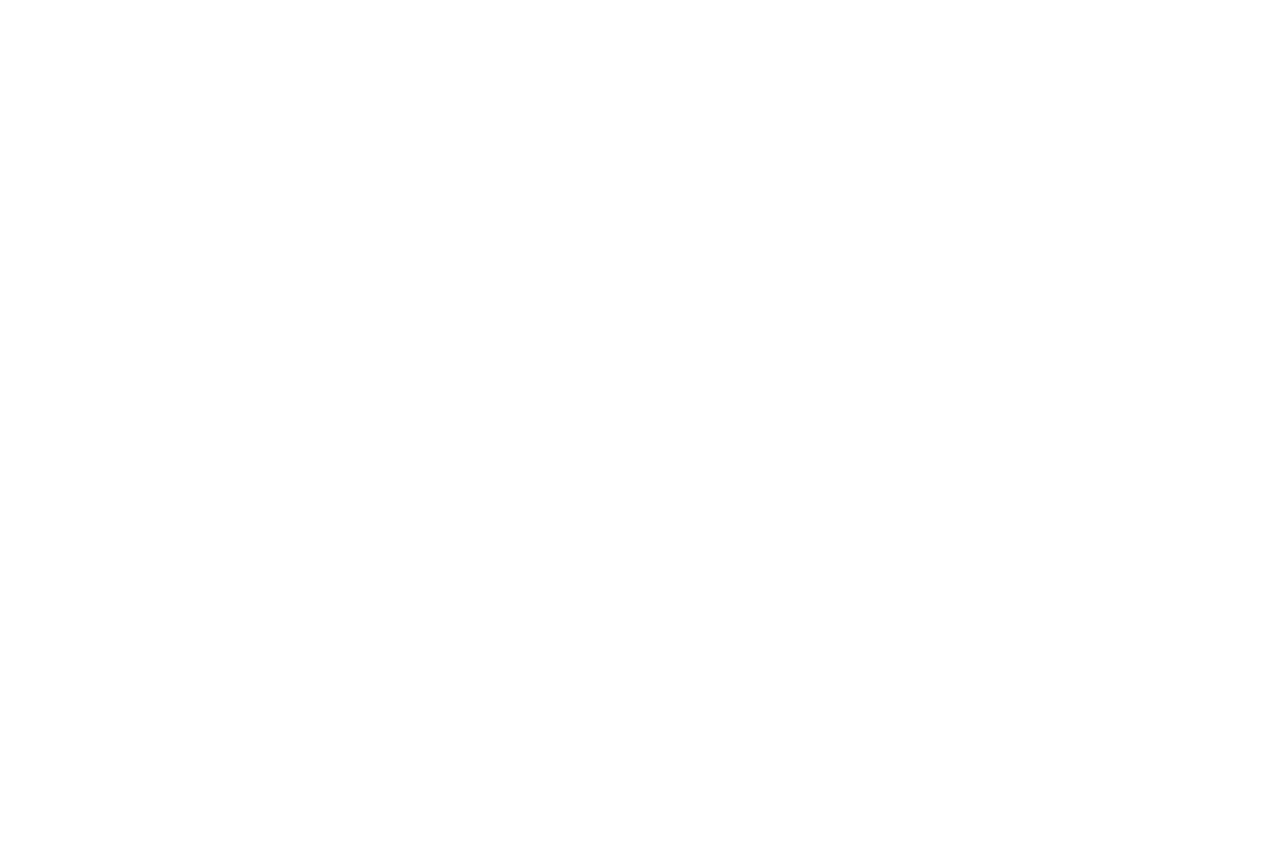
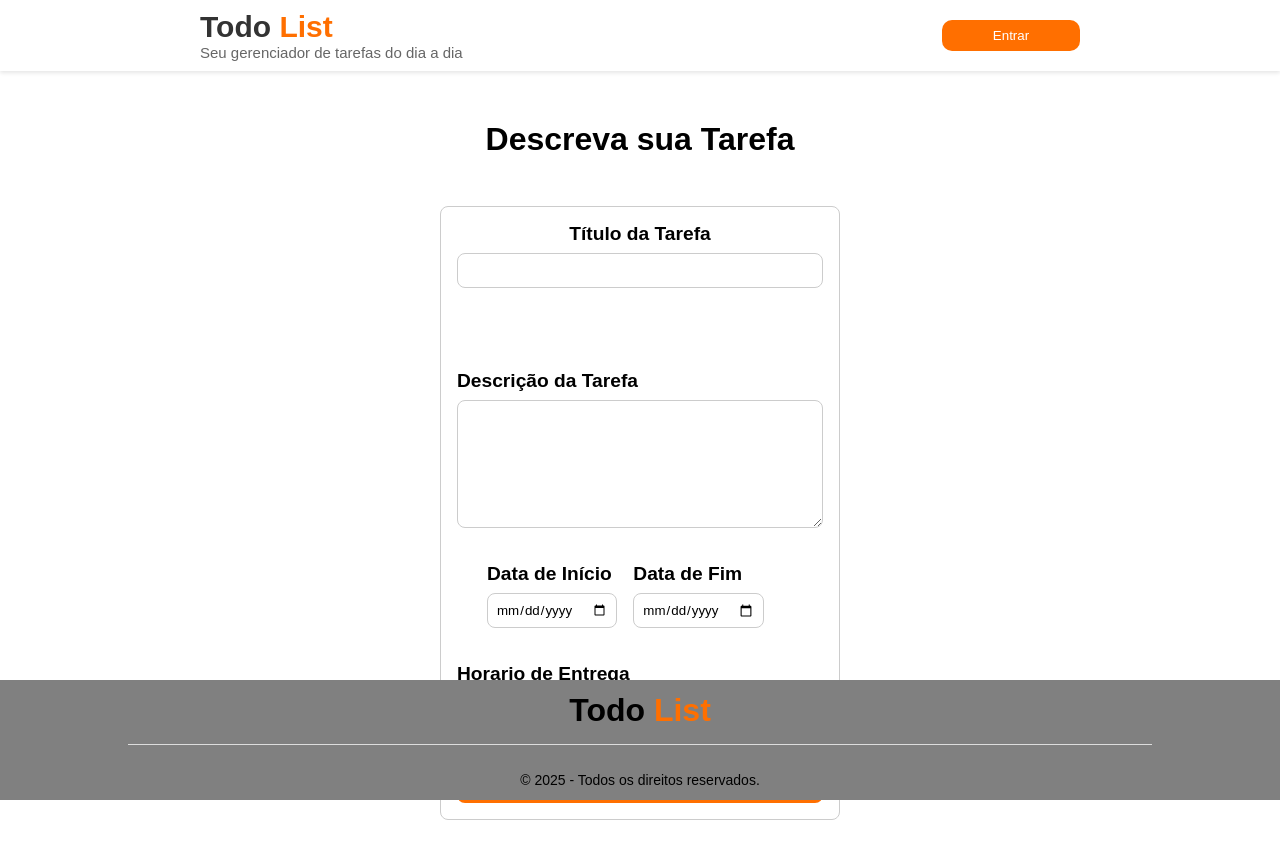
Before and after one commit to annesilv4/todo-react-avancado, a React (Vite) app: page /formTarefa in a window 1280 px wide. Before the commit this address had no page. Shown: the top 858 px of the page. Before the commit the page ends 800 px from the top, so only its background shows below. Built offline with nearby package versions, Linux system fonts and the light colour scheme.

Commit message:
Adicionando a rota de tarefas no app

```diff
--- a/src/App.jsx
+++ b/src/App.jsx
@@ -2,6 +2,7 @@ import { BrowserRouter, Routes, Route } from 'react-router-dom';
 import Tarefa from './pages/pageTarefa/tarefa';
 import PageLogin from './pages/pageLogin/pageLogin';
 import FormNewUser from './components/formNewUser/formNewUser';
+import FormTarefa from './components/formTarefa/formTarefa';
 
 
 function App() {
@@ -18,6 +19,9 @@ function App() {
                 {/* Rota de Novo Usuário */}
                 <Route path='/formNewUser' element={<FormNewUser />} />
 
+                {/* Rota de Fazer Tarefa */}
+                <Route path='/formTarefa' element={<FormTarefa />} />
+
             </Routes>
         </BrowserRouter>
     );
```
